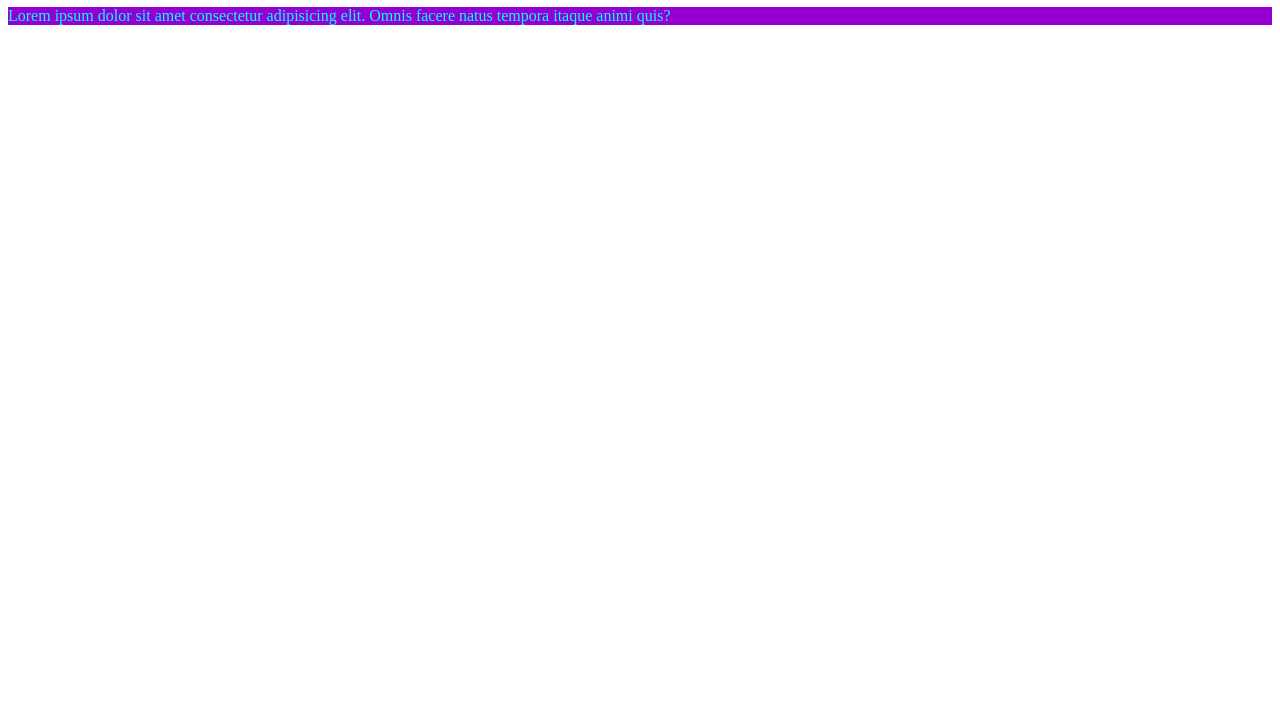
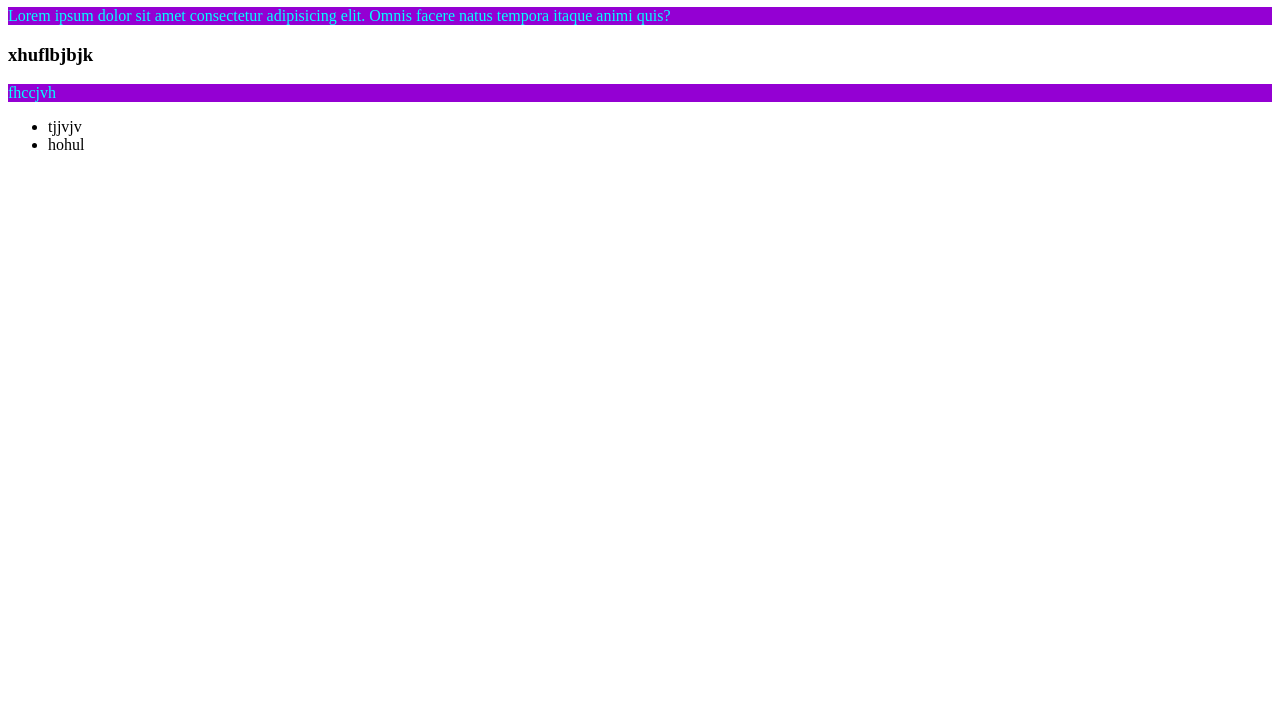
Before and after one commit to Yahya-Khrika/azerty, a plain HTML site: page index.html in a window 1280 px wide. Shown: the part 73-800 px from the top of the page. Drawn offline with Linux system fonts and the light colour scheme.

Commit message:
add list

```diff
--- a/index.html
+++ b/index.html
@@ -11,6 +11,12 @@
     <h1>hello world</h1>
     <p>Lorem ipsum dolor sit amet consectetur adipisicing elit. Omnis facere natus tempora itaque animi quis?</p>
 
+    <h3>xhuflbjbjk</h3>
+    <p>fhccjvh</p>
+    <ul>
+        <li>tjjvjv</li>
+        <li>hohul</li>
+    </ul>
 
 </body>
 </html>
```
